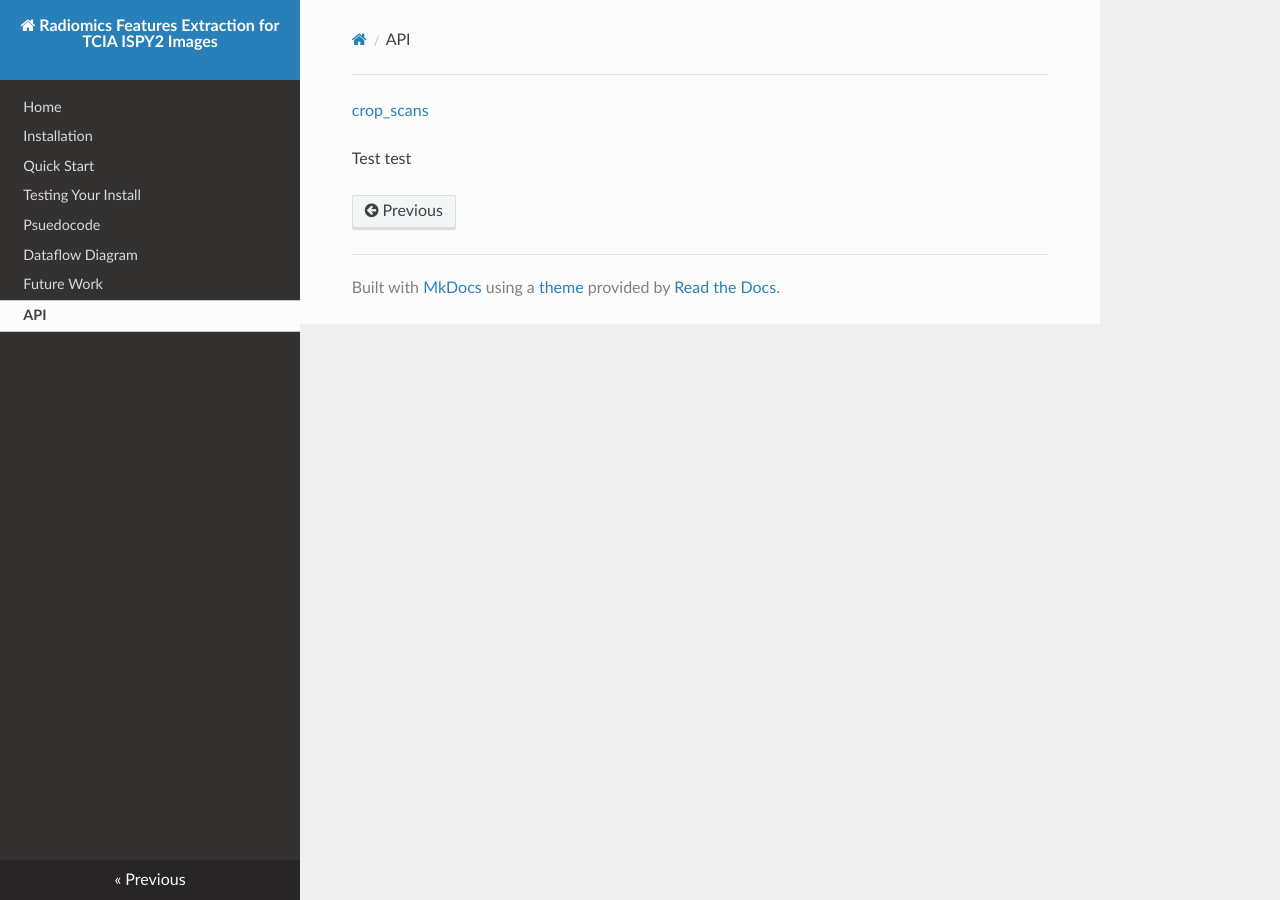
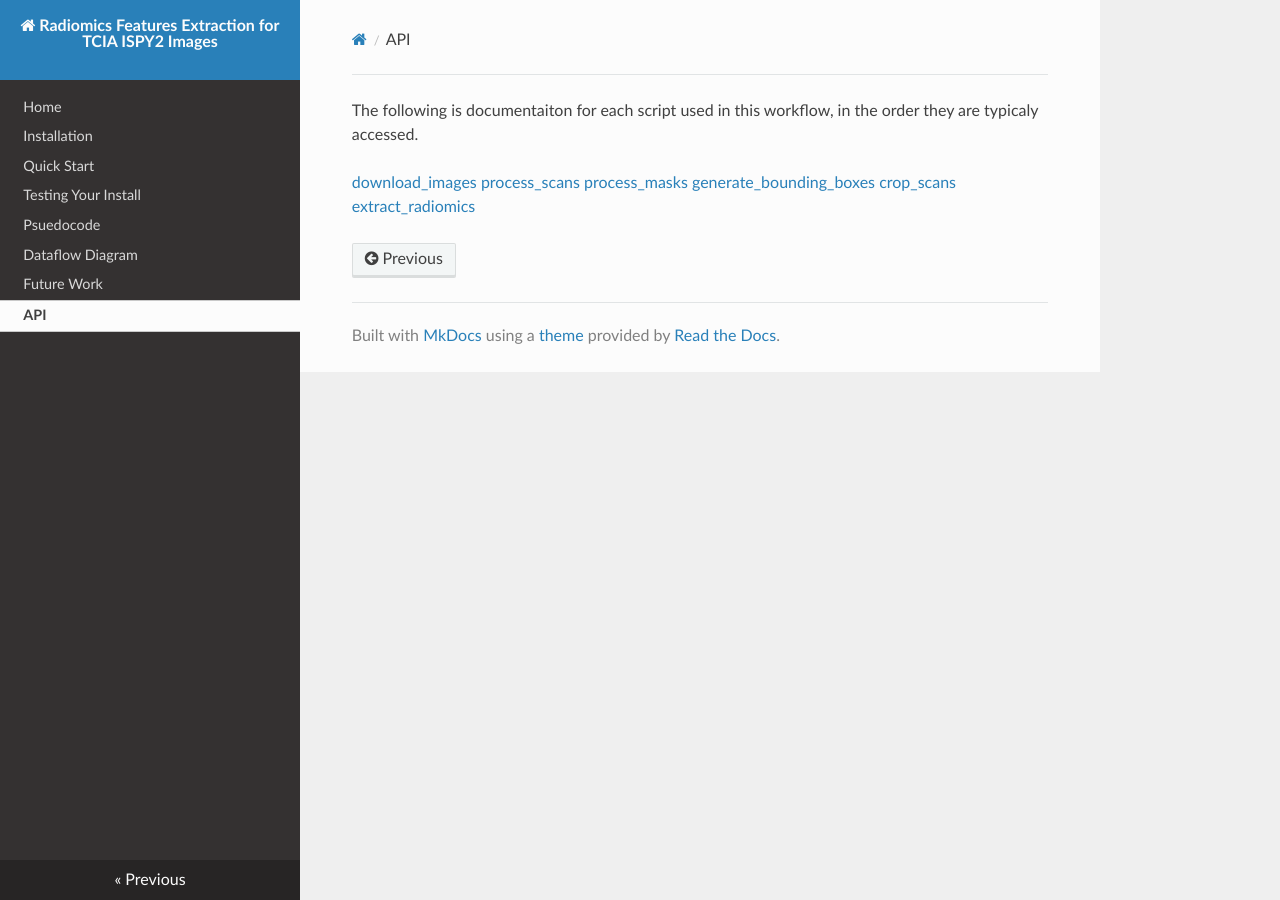
Before and after one commit to hfessler/cmse_890_602_fessler_final, an MkDocs documentation site: the page built from docs/API.md, in a window 1280 px wide. Built offline with MkDocs 1.6.1, drawn with Linux system fonts in a browser that asks for light colours; nearby versions of some CDN libraries.

Commit message:
API outline for documentaiton

```diff
--- a/docs/API.md
+++ b/docs/API.md
@@ -1,3 +1,8 @@
+The following is documentaiton for each script used in this workflow, in the order they are typicaly accessed.
+
+[download_images](API/download_images.md)
+[process_scans](API/process_scans.md)
+[process_masks](API/process_masks.md)
+[generate_bounding_boxes](API/generate_bounding_boxes.md)
 [crop_scans](API/crop_scans.md)
-
-Test test
+[extract_radiomics](API/extract_radiomics.md)
```
Also changed, not shown: docs/API/download_images.md (added, +1 -0 lines), docs/API/extract_radiomics.md (added, +1 -0 lines), docs/API/generate_bounding_boxes.md (added, +1 -0 lines), docs/API/process_masks.md (added, +1 -0 lines), docs/API/process_scans.md (added, +1 -0 lines).
